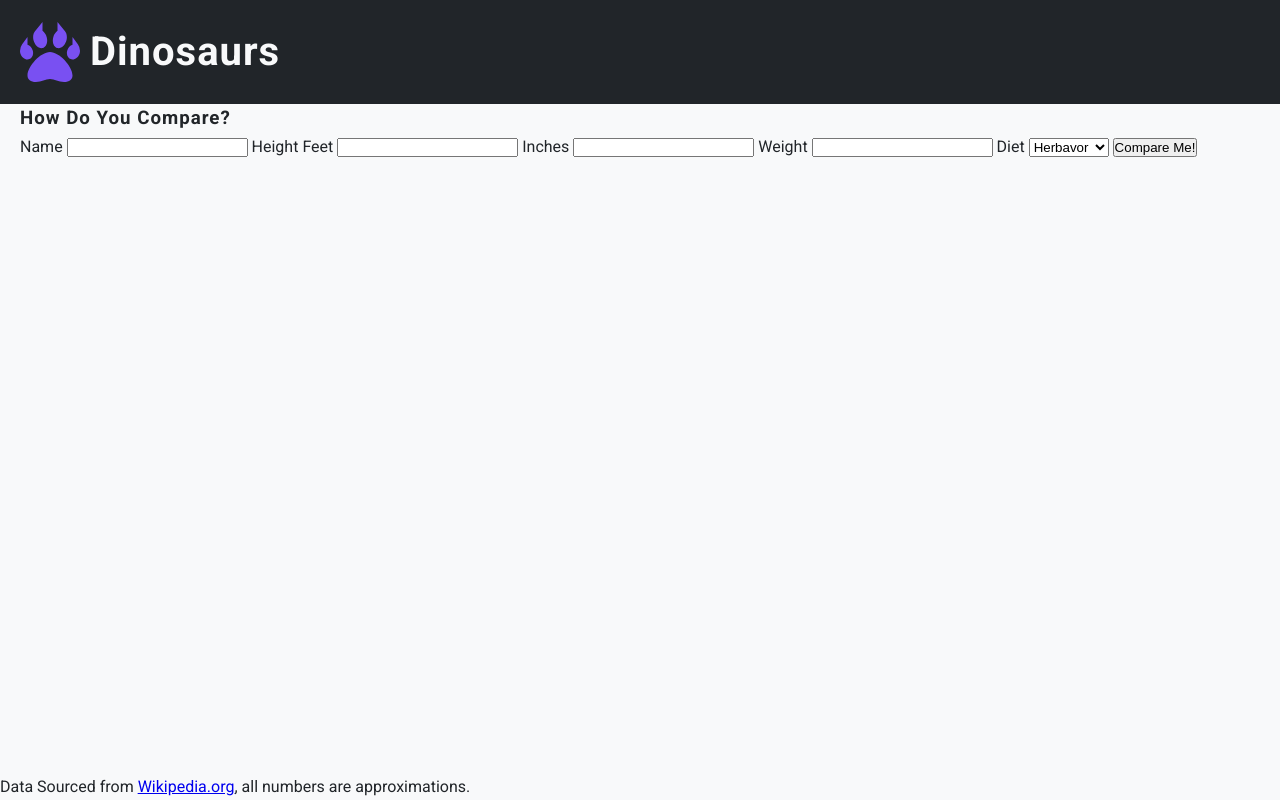
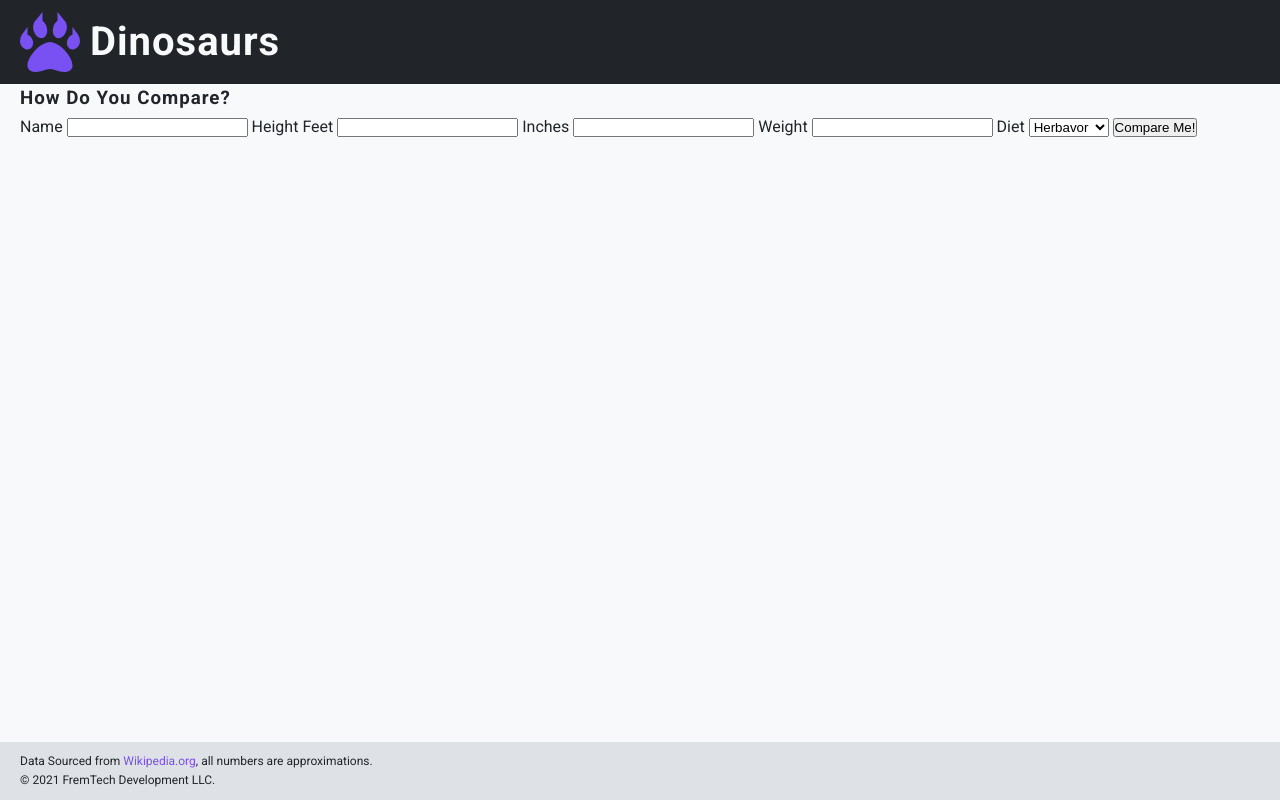
Before and after one commit to kfremgen97/Dinosaurs, a website built with webpack: page src/index.html in a window 1280 px wide. Built offline with nearby package versions, Linux system fonts and the light colour scheme.

Commit message:
feat: Add footer styles

```diff
--- a/src/index.html
+++ b/src/index.html
@@ -54,7 +54,11 @@
 </main>
 <!-- footer -->
 <footer class="footer">
-    <p class="copywright">Data Sourced from <a  class="link" href="https://www.wikipedia.org" target="_blank">Wikipedia.org</a>, all numbers are approximations.</p>
+    <p class="data">Data Sourced from <a  class="data__link" href="https://www.wikipedia.org" target="_blank">Wikipedia.org</a>, all numbers are approximations.</p>
+    <p class="copyright">&copy
+        <span class="copyright__date"> 2021</span>
+        <span class="copyright__company">FremTech Development LLC.</span>
+    </p>
 </footer>
 </body>
 </html>
--- a/src/scss/abstract/_variables.scss
+++ b/src/scss/abstract/_variables.scss
@@ -9,5 +9,5 @@ $error-dark: #d9480f;
 $error: #fd7e14;
 $error-light: #ffc078;
 $black: #212529;
-$grey: #ced4da;
+$grey: #dee2e6;
 $white: #f8f9fa;
--- /dev/null
+++ b/src/scss/component/_data.scss
@@ -0,0 +1,24 @@
+/* data */
+
+.data {
+
+  // link
+  &__link{
+
+    // link states
+    &:link,
+    &:visited {
+      text-decoration: none;
+      color: $primary;
+    }
+
+    &:hover,
+    &:active {
+      color: $primary-dark;
+    }
+
+    &:focus {
+      outline-color: $primary-light;
+    }
+  }
+}
--- a/src/scss/layout/_footer.scss
+++ b/src/scss/layout/_footer.scss
@@ -3,4 +3,10 @@
 .footer {
   // Set the grid area
   grid-area: footer;
+  // Set the font size to 1rem
+  font-size: 1.2rem;
+  // Set the background color
+  background-color: $grey;
+  // Add padding on all sides
+  padding: 1rem 2rem;
 }
--- a/src/scss/layout/_header.scss
+++ b/src/scss/layout/_header.scss
@@ -6,7 +6,7 @@
   // Set the background color
   background-color: $black;
   // Add pading to all sides
-  padding: 2rem;
+  padding: 1rem 2rem;
   // Set the display to flex
   display: flex;
   flex-direction: row;
--- a/src/scss/main.scss
+++ b/src/scss/main.scss
@@ -10,3 +10,4 @@
 @import './layout/footer';
 // Component imports
 @import './component/logo';
+@import './component/data';
```
